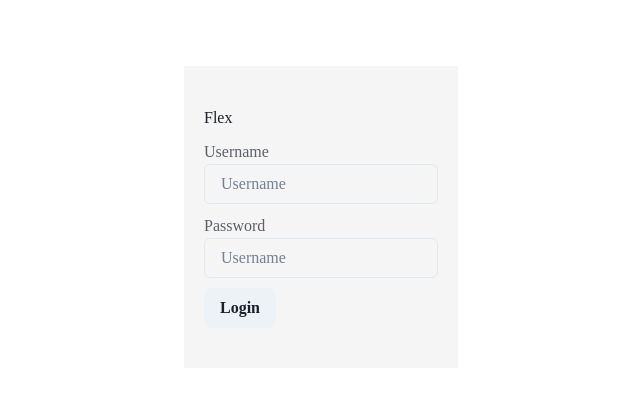
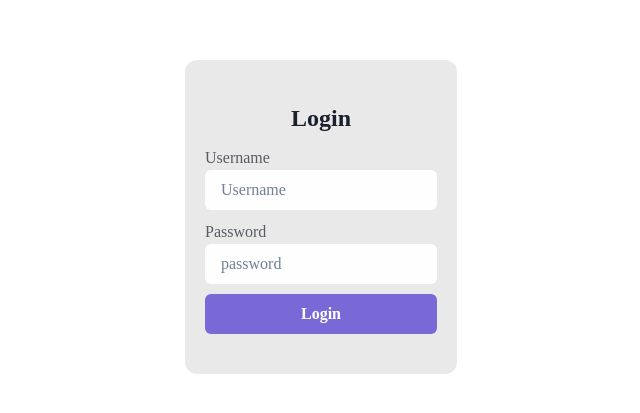
Before and after one commit to Nishchit-Dev/Service-Provider, a React (Create React App) app: page /login in a window 1280 px wide. Shown: the part 183-596 px from the top of the page, without its empty margins (319-959 px from the left). Built offline with nearby package versions, Linux system fonts and the light colour scheme.

Commit message:
added +[colorTheme Chakra,Extended Theme]

```diff
--- a/src/ChakraComponents/ChakraWrapper.tsx
+++ b/src/ChakraComponents/ChakraWrapper.tsx
@@ -1,12 +1,31 @@
-import { ChakraProvider } from "@chakra-ui/react";
+import { ChakraProvider, extendTheme } from "@chakra-ui/react";
 
 import React from "react";
 import BrowserRouter from "../Pages/Router.tsx";
 
+const _theme = {
+  colors: {
+    pmy: {
+      100: "#7969D6",
+      200: "#6050BC",
+    },
+    snd: {
+      100: "#23232B",
+      200: "#919195",
+      300: "#BDBDBF",
+      400: "#E9E9EA",
+    },
+    ntl: {
+        100:"#FEFEFE",
+        200:"#E4E4E4"
+    },
+  },
+};
+const theme = extendTheme(_theme);
 // ChakraWrapper to the App
 const ChakraWrapper = () => {
   return (
-    <ChakraProvider>
+    <ChakraProvider theme={theme}>
       <BrowserRouter />
     </ChakraProvider>
   );
--- a/src/Pages/login/login.tsx
+++ b/src/Pages/login/login.tsx
@@ -10,11 +10,17 @@ import {
 } from "@chakra-ui/react";
 import React, { ReactElement } from "react";
 
+let InputStyle = {
+  boxShadow: "none",
+  border: "transparent",
+  bgColor: "snd.100",
+  fontFamily: "poppins",
+};
 const Login: React.FC = () => {
   return (
     <>
       <Center h="100vh">
-        <Center bg={"RGBA(0, 0, 0, 0.04)"} >
+        <Center bg={"snd.400"} borderRadius={"12px"}>
           <Flex
             direction={"column"}
             justifyContent={"center"}
@@ -23,15 +29,27 @@ const Login: React.FC = () => {
             padding={"10px"}
             gap={"10px"}
           >
-            <Box>
+            <Text
+              textAlign={"center"}
+              fontFamily={"poppins"}
+              fontSize={"24px"}
+              fontWeight={"700"}
+            >
+              {" "}
+              Login
+            </Text>
+
+            {/* <Box>
               <Text fontFamily={"poppins"}>Flex</Text>
-            </Box>
+            </Box> */}
 
             <Flex>
               <Flex dir="column">
                 <Box>
-                  <Text opacity={0.7} fontFamily={"poppins"}>Username</Text>
-                  <Input placeholder="Username" fontFamily={"poppins"} />
+                  <Text opacity={0.7} fontFamily={"poppins"}>
+                    Username
+                  </Text>
+                  <Input placeholder="Username" bg={"ntl.100"} style={InputStyle} />
                 </Box>
               </Flex>
             </Flex>
@@ -39,18 +57,34 @@ const Login: React.FC = () => {
             <Flex>
               <Flex dir="column">
                 <Box>
-                  <Text opacity={0.7} fontFamily={"poppins"}>Password</Text>
+                  <Text opacity={0.7} fontFamily={"poppins"}>
+                    Password
+                  </Text>
 
-                  <Input placeholder="Username" fontFamily={"poppins"} />
+                  <Input
+                    placeholder="password"
+                    style={InputStyle}
+                    bg={"ntl.100"}
+                    type="password"
+                  />
                 </Box>
               </Flex>
             </Flex>
 
-            <Box>
-              <Box>
-                <Button fontFamily={"poppins"}>Login</Button>
-              </Box>
-            </Box>
+            <Flex>
+              {/* <Box> */}
+              <Button
+                flex={1}
+                fontFamily={"poppins"}
+                bg="pmy.100"
+                color={"white"}
+
+                _hover={{ bg: "pmy.200" }}
+              >
+                Login
+              </Button>
+              {/* </Box> */}
+            </Flex>
           </Flex>
         </Center>
       </Center>
```
